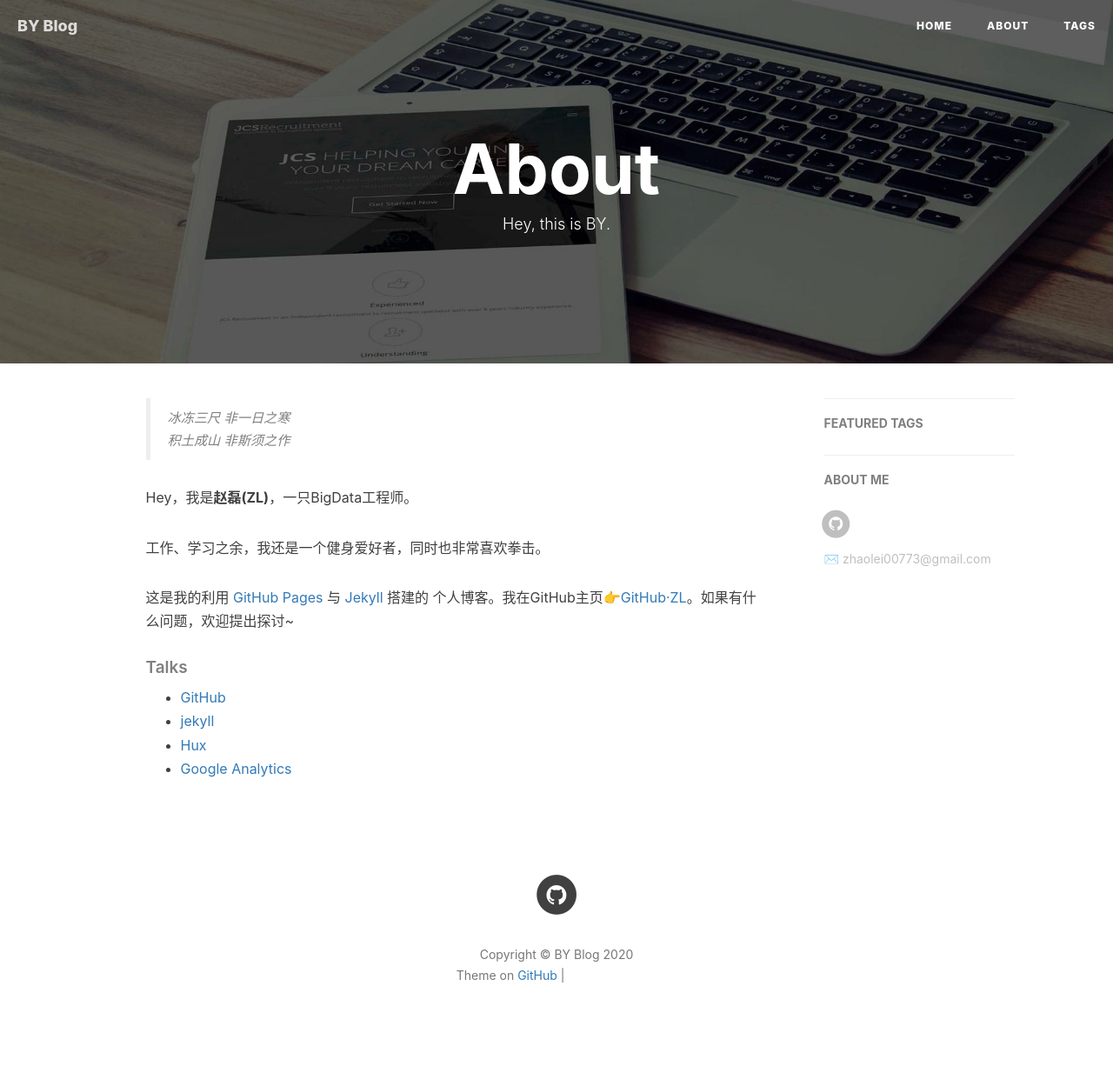
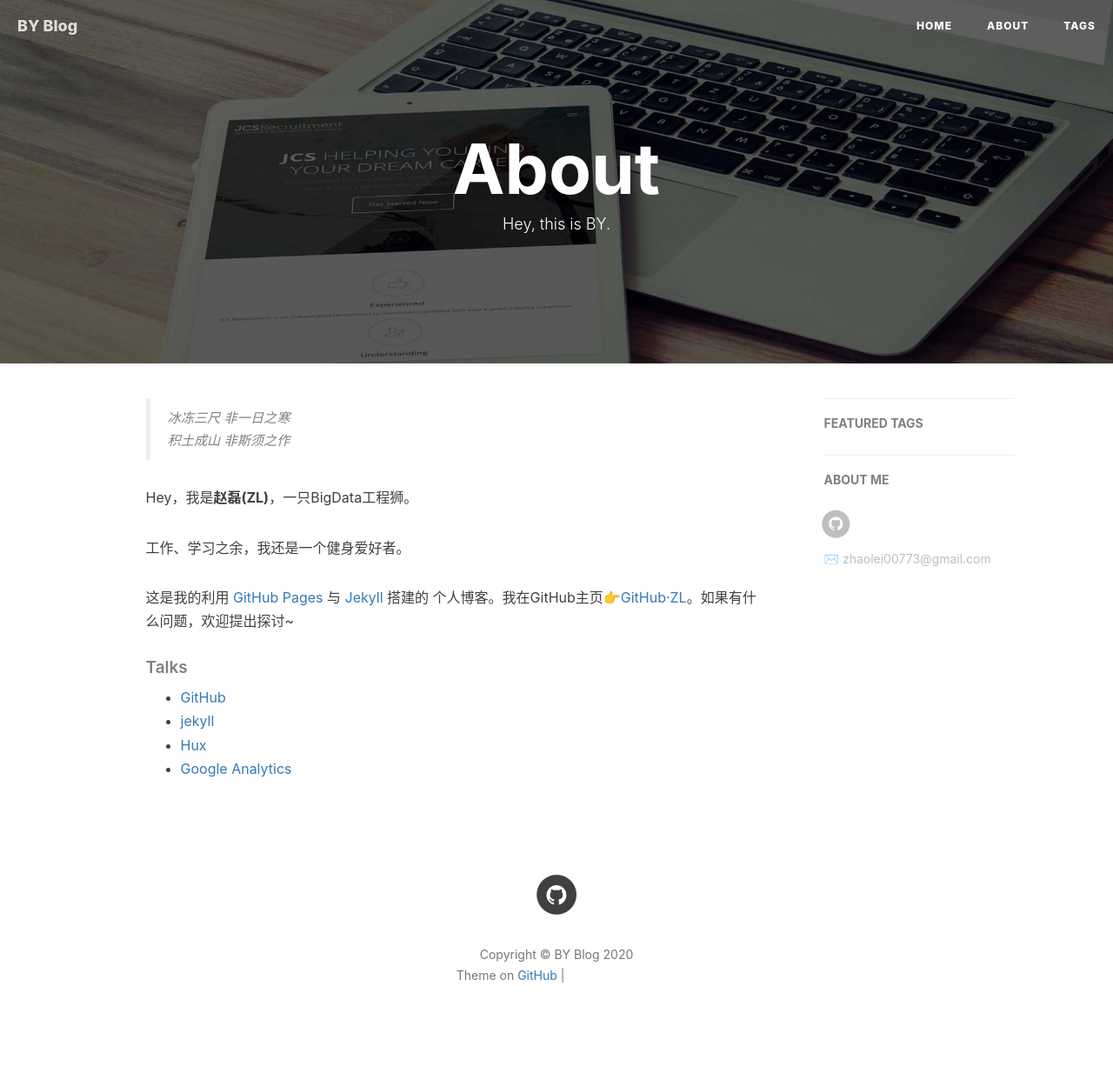
Before and after one commit to zhaolei00773/zhaolei00773.github.io, a Jekyll site: the page built from about.html, in a window 1280 px wide. Shown: the whole page at 87% size. Built offline with Jekyll 4.4.1, drawn with Linux system fonts in a browser that asks for light colours; nearby versions of some CDN libraries; comment, search, counter and statistics services are not loaded; grey boxes are pictures that could not be loaded.

Commit message:
Update about.html

```diff
--- a/about.html
+++ b/about.html
@@ -18,9 +18,9 @@ header-img: "img/post-bg-rwd.jpg"
     <blockquote><p>冰冻三尺 非一日之寒<br>
     积土成山 非斯须之作</p></blockquote>
 
-    <p>Hey，我是<strong>赵磊(ZL)</strong>，一只BigData工程师。</p>
+    <p>Hey，我是<strong>赵磊(ZL)</strong>，一只BigData工程狮。</p>
 
-    <p>工作、学习之余，我还是一个健身爱好者，同时也非常喜欢拳击。</p>
+    <p>工作、学习之余，我还是一个健身爱好者。</p>
 
     <p>这是我的利用 <a href="https://pages.github.com/">GitHub Pages</a> 与 <a href="http://jekyll.com.cn/">Jekyll</a> 搭建的 个人博客。我在GitHub主页<a href="https://github.com/zhaolei00773">👉GitHub·ZL</a>。如果有什么问题，欢迎提出探讨~</p>
 
```
